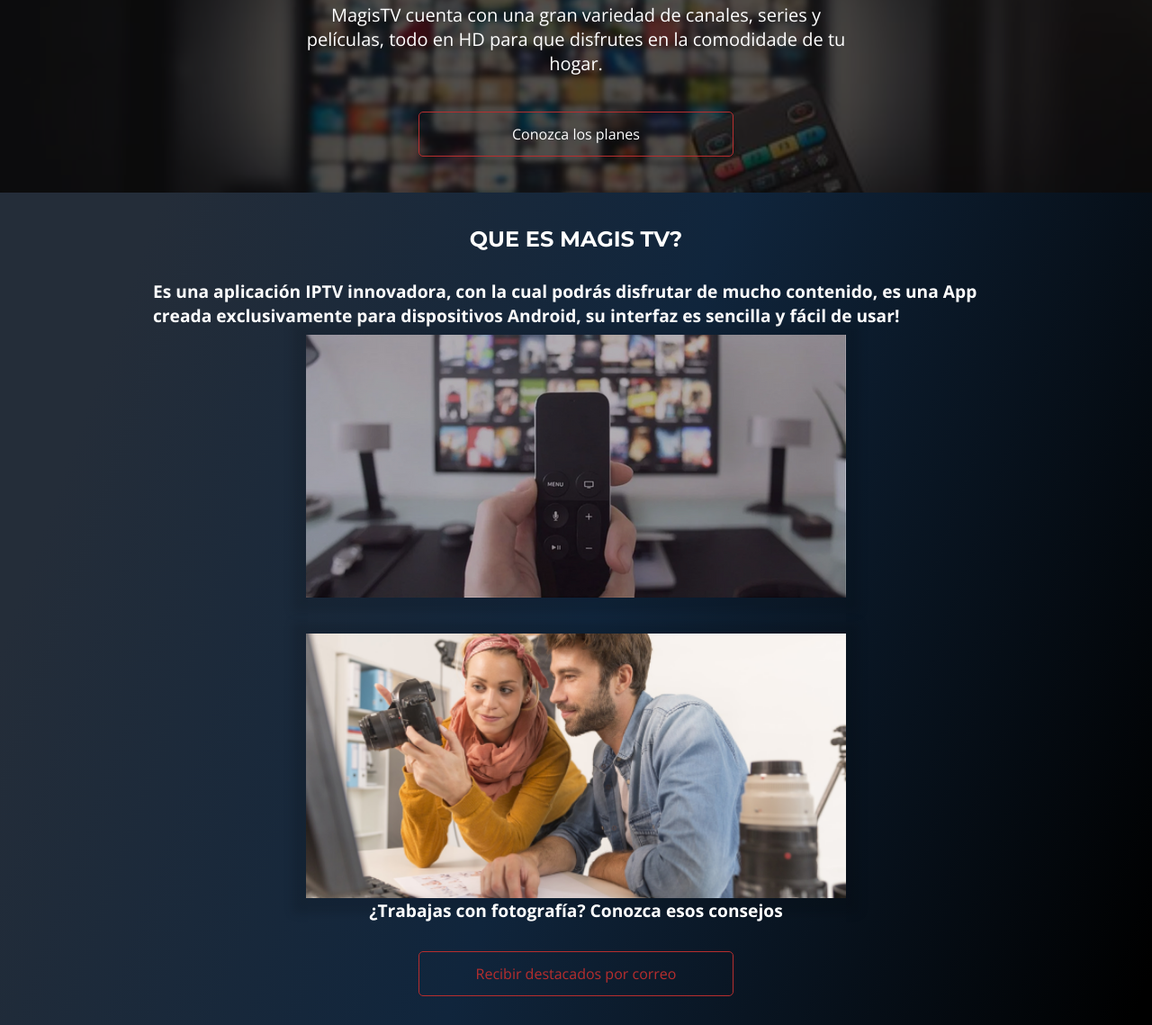
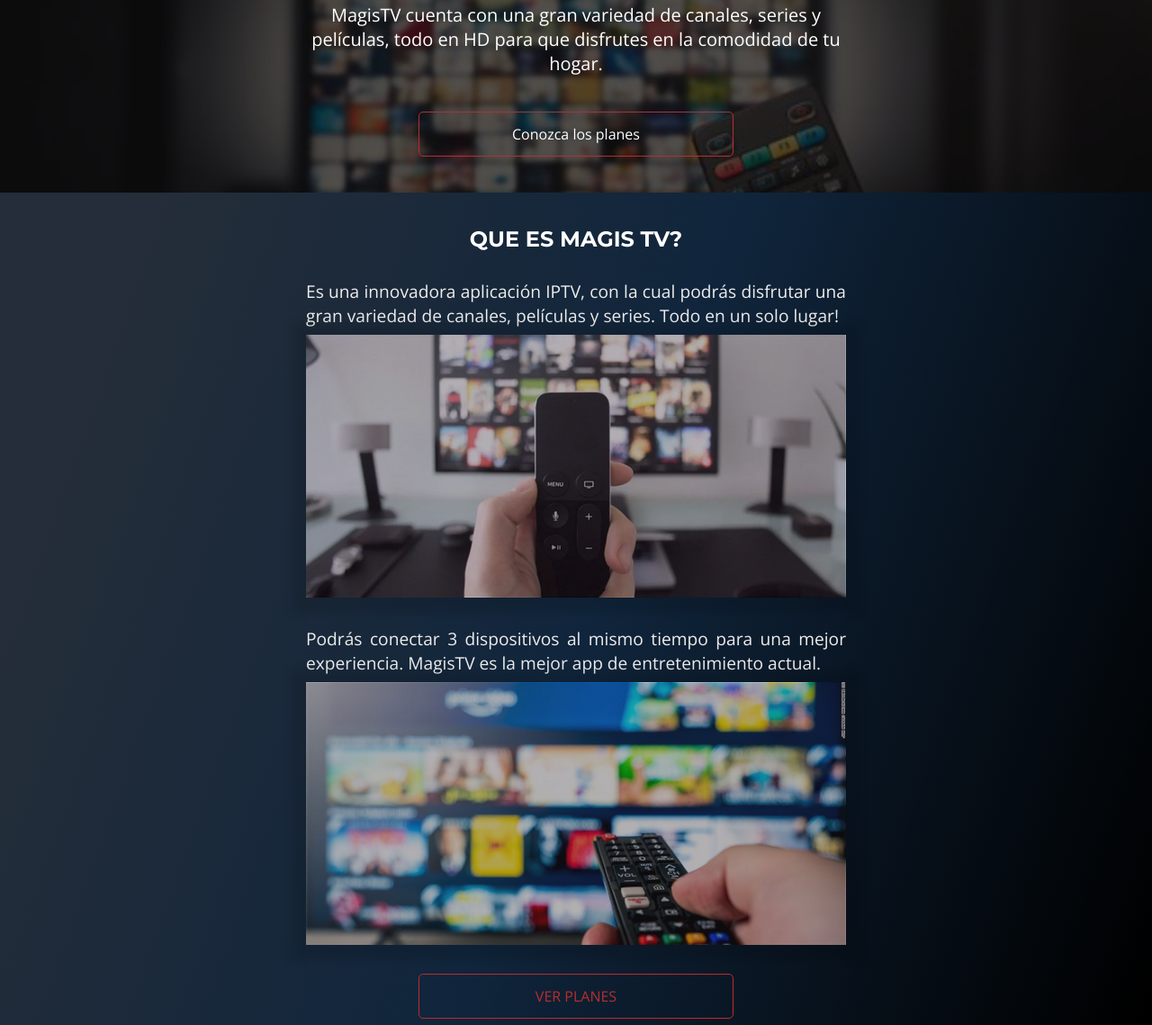
Before and after one commit to reyfaria/MagisTV, a plain HTML site: page index.html in a window 1280 px wide. Shown: the part 213-1352 px from the top of the page at 90% size. Drawn offline with nearby package versions, Linux system fonts and the light colour scheme; a web font is replaced by a local one.

Commit message:
Add files via upload

```diff
--- a/css/destacados.css
+++ b/css/destacados.css
@@ -32,10 +32,12 @@
 }
 
 .destacados__panel-texto{
-    font-weight: 700;
+    font-weight: 500;
     font-size: 1.2rem;
     line-height: normal;
-    color: #FFFFFF;
+    color: #eeeded;
+    max-width: 600px;
+    text-align: justify;
 }
 
 .destacados__boton{
--- a/index.html
+++ b/index.html
@@ -39,7 +39,7 @@
 
         <section class="llamada container">
             <h1 class="llamada__titulo">Entretenimiento a tu gusto</h1>
-            <p class="llamada__texto">MagisTV cuenta con una gran variedad de canales, series y películas, todo en HD para que disfrutes en la comodidade de tu hogar.</p>
+            <p class="llamada__texto">MagisTV cuenta con una gran variedad de canales, series y películas, todo en HD para que disfrutes en la comodidad de tu hogar.</p>
             <a class="llamada__boton boton" href="#planes">Conozca los planes</a>
         </section>
 
@@ -47,18 +47,18 @@
             <h2 class="destacados__titulo">Que es Magis TV?</h2>
             <a href="#planes">
                 <figure class="destacados__panel">
-                    <figC class="destacados__panel-texto">Es una aplicación IPTV innovadora, con la cual podrás disfrutar de mucho contenido, es una App creada exclusivamente para dispositivos Android, su interfaz es sencilla y fácil de usar!</figC>
+                    <figC class="destacados__panel-texto">Es una innovadora aplicación IPTV, con la cual podrás disfrutar una gran variedad de canales, películas y series. Todo en un solo lugar!</figC>
                     <img src="img/interfaz.png" alt="Painel de la publicación sobre la creación del logotipo" class="destacados__panel-imagen">
 
                 </figure>
             </a>
             <a href="#planes">
                 <figure class="destacados__panel">
-                    <img src="img/sugestiones-fotografias.png" alt="Painel de la publicación sobre consejos de fotografía" class="destacados__panel-imagen">
-                    <figC class="destacados__panel-texto">¿Trabajas con fotografía? Conozca esos consejos</figC>
+                    <figC class="destacados__panel-texto">Podrás conectar 3 dispositivos al mismo tiempo para una mejor experiencia. MagisTV es la mejor app de entretenimiento actual. </figC>
+                    <img src="img/programas.png" alt="Painel de la publicación sobre consejos de fotografía" class="destacados__panel-imagen">
                 </figure>
             </a>
-            <a href="" class="destacados__boton boton">Recibir destacados por correo</a>
+            <a href="#planes" class="destacados__boton boton">VER PLANES</a>
         </section>
 
         <section class="diferenciales container">
```
Also changed, not shown: img/programas.png (added).
